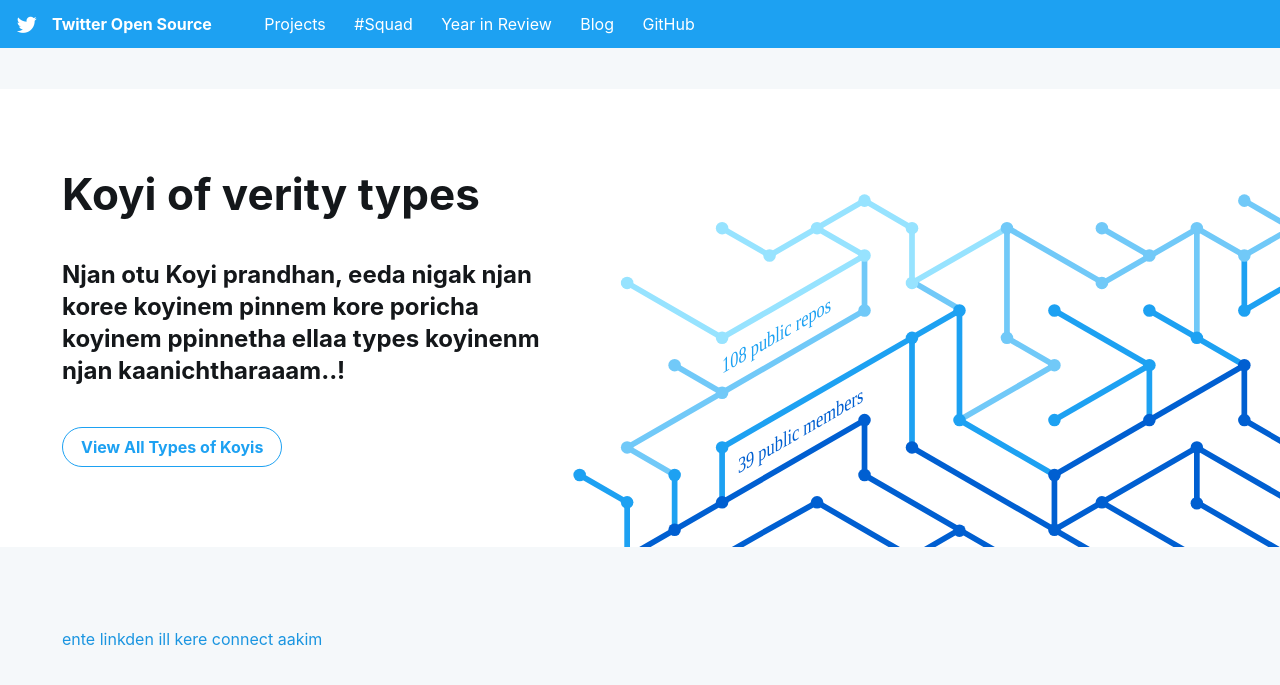
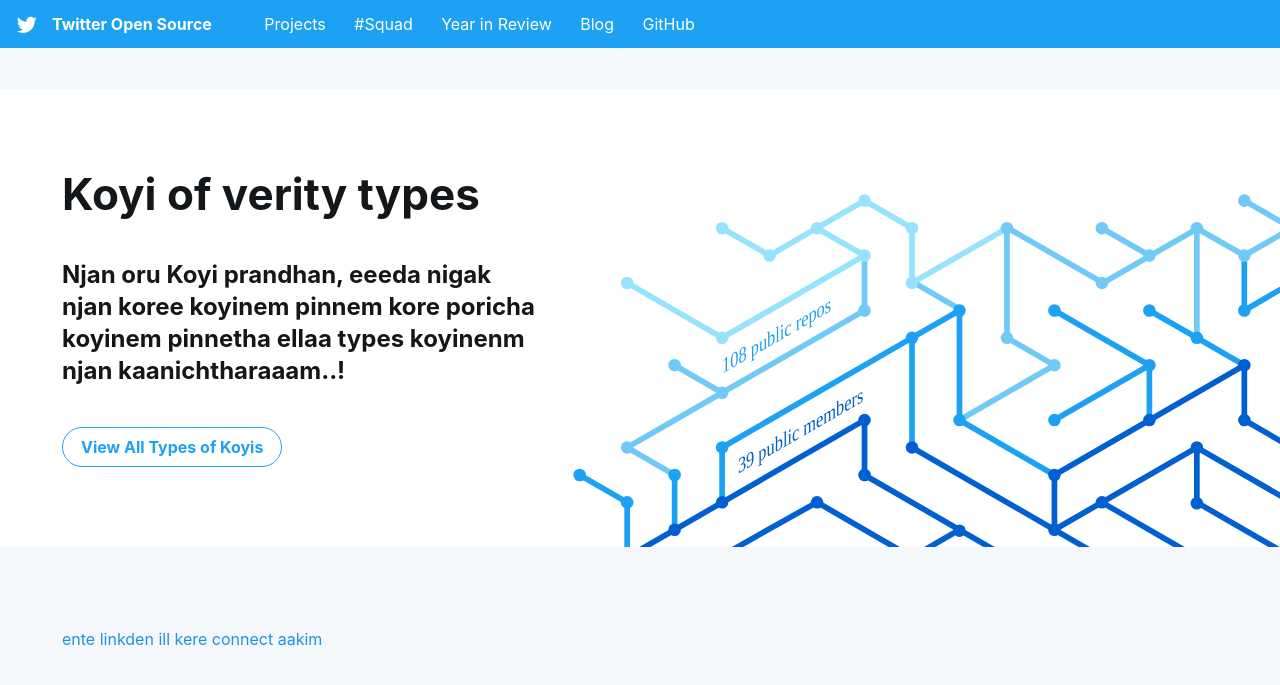
Before and after one commit to gc8net/twitter, a Jekyll site: the page built from index.html, in a window 1280 px wide and 900 px high, scrolled down 986 px. Shown: the top 685 px of the window. Built offline with Jekyll 4.4.1, drawn with Linux system fonts in a browser that asks for light colours; some web fonts are replaced; comment, search, counter and statistics services are not loaded; some of the changed text lies outside the part shown.

Commit message:
Update index.html

```diff
--- a/index.html
+++ b/index.html
@@ -14,9 +14,9 @@
     <div class="Grid container">
         <div id="header-text" class="Grid-cell u-size7of8">
             <h1 class="subheading">
-                <a href="https://twitter.com/TwitterOSS" target="_blank">@TwitterOSS</a>
+                <a href="https://www.keralathanima.in/shop/fresh-country-chicken/" target="_blank">@prandhankoyi</a>
             </h1>
-            <h1 class="large-title">I'm trying to change...</h1>
+            <h1 class="large-title">Shammi Heroaada Hero..!!</h1>
         </div>
     </div>
 </div>
@@ -58,8 +58,8 @@
     <div class="Grid container">
         <div class="Grid-cell left-text u-size5of12 u-after1of12">
             <h1 class="small-title mega-margin">Koyi of verity types<h1>
-            <p class="mega-margin">Njan otu Koyi prandhan, eeda nigak njan koree koyinem pinnem kore poricha koyinem ppinnetha ellaa types koyinenm njan kaanichtharaaam..!</p>
-            <button onclick="location.href='projects.html'" type="button" class="Button Button--large">View All Types of Koyis</button>
+            <p class="mega-margin">Njan oru Koyi prandhan, eeeda nigak njan koree koyinem pinnem kore poricha koyinem pinnetha ellaa types koyinenm njan kaanichtharaaam..!</p>
+            <button onclick="https://www.google.com/search?q=types+of+chiken&rlz=1C1CHBF_enIN875IN875&oq=types+of+chiken&aqs=chrome..69i57j0i10i433i457j0i10l6.13214j0j4&sourceid=chrome&ie=UTF-8" type="button" class="Button Button--large">View All Types of Koyis</button>
         </div>
         <div class="Grid-cell explore-projects-blank"></div>
     </div>
@@ -71,7 +71,7 @@
     <div class="Grid container">
         <!-- The heading "Follow Us @TwitterOSS" is inserted with Javascript -->
         <div id="open-source-timeline" class="Grid-cell timeline-cell u-size1of2">
-            <a class="twitter-timeline" data-height="700px" href="https://twitter.com/TwitterOSS?ref_src=twsrc%5Etfw">ente linkden ill kere connect aakim</a> <script async src="https://platform.twitter.com/widgets.js" charset="utf-8"></script>
+            <a class="twitter-timeline" data-height="700px" href="https://www.linkedin.com/in/arjun-gopal-6a5321192/">ente linkden ill kere connect aakim</a> <script async src="https://platform.twitter.com/widgets.js" charset="utf-8"></script>
         </div>
     </div>
 </div>
```
